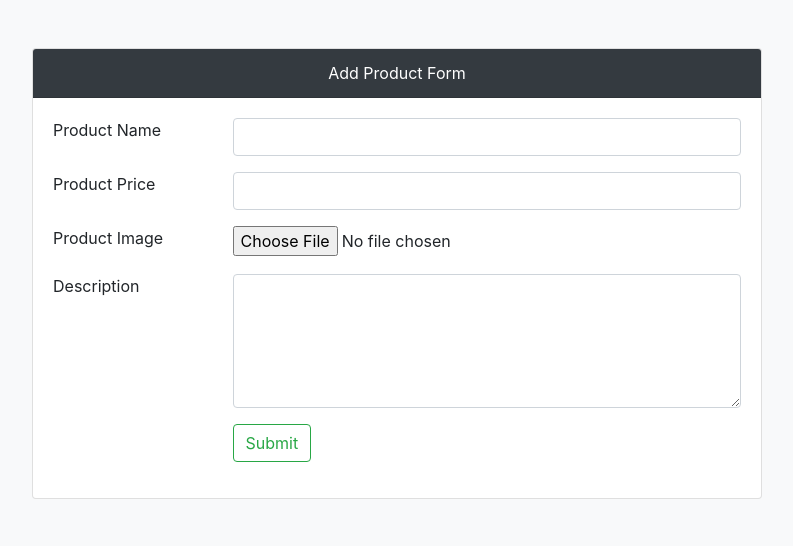
After one commit to alamin40/alamin40-alamin40-php_batch_3_day-20, a PHP site: template pages/add-product.php in a window 1280 px wide. The commit adds this page. Shown: the top 546 px of the page, without its empty margins (243-1036 px from the left). Run offline with PHP 8.4, Linux system fonts and the light colour scheme; the template is opened without the code that fills it, so the values that code supplies are empty.

Commit message:
trait abstract interface file image adding

```diff
--- /dev/null
+++ b/pages/add-product.php
@@ -0,0 +1,57 @@
+<?php include 'pages/header.php' ; ?>
+
+<section class="py-5 bg-light">
+    <div class="container">
+        <div class="row">
+            <div class="col-md-8 mx-auto">
+                <div class="card">
+                    <div class="card-header text-center bg-dark text-white">Add Product Form</div>
+                    <div class="card-body">
+                        <form action="action.php" method="post" enctype="multipart/form-data">
+                            <div class="form-group row">
+                                <label class="col-md-3">Product Name</label>
+                                <div class="col-md-9">
+                                    <input type="text" name="name" class="form-control" />
+                                </div>
+                            </div>
+
+                            <div class="form-group row">
+                                <label class="col-md-3">Product Price</label>
+                                <div class="col-md-9">
+                                    <input type="number" name="price" class="form-control" />
+                                </div>
+                            </div>
+
+                            <div class="form-group row">
+                                <label class="col-md-3">Product Image</label>
+                                <div class="col-md-9">
+                                    <input type="file" name="image" class="" />
+                                </div>
+                            </div>
+
+                            <div class="form-group row">
+                                <label class="col-md-3">Description</label>
+                                <div class="col-md-9">
+                                    <textarea class="form-control" name="description" rows="5"></textarea>
+                                </div>
+                            </div>
+
+                            <div class="form-group row">
+                                <label class="col-md-3"></label>
+                                <div class="col-md-9">
+                                    <input type="submit" name="product_btn" class="btn btn-outline-success" value="Submit" />
+                                </div>
+                            </div>
+                        </form>
+                    </div>
+                </div>
+            </div>
+        </div>
+    </div>
+</section>
+
+
+
+
+
+<?php include 'pages/footer.php' ; ?>
```
Also changed, not shown: action.php (+6 -115 lines), app/classes/Product.php (added, +38 -0 lines), index.php (+3 -7 lines), assets/img/product-image/s14.jpg (added).
